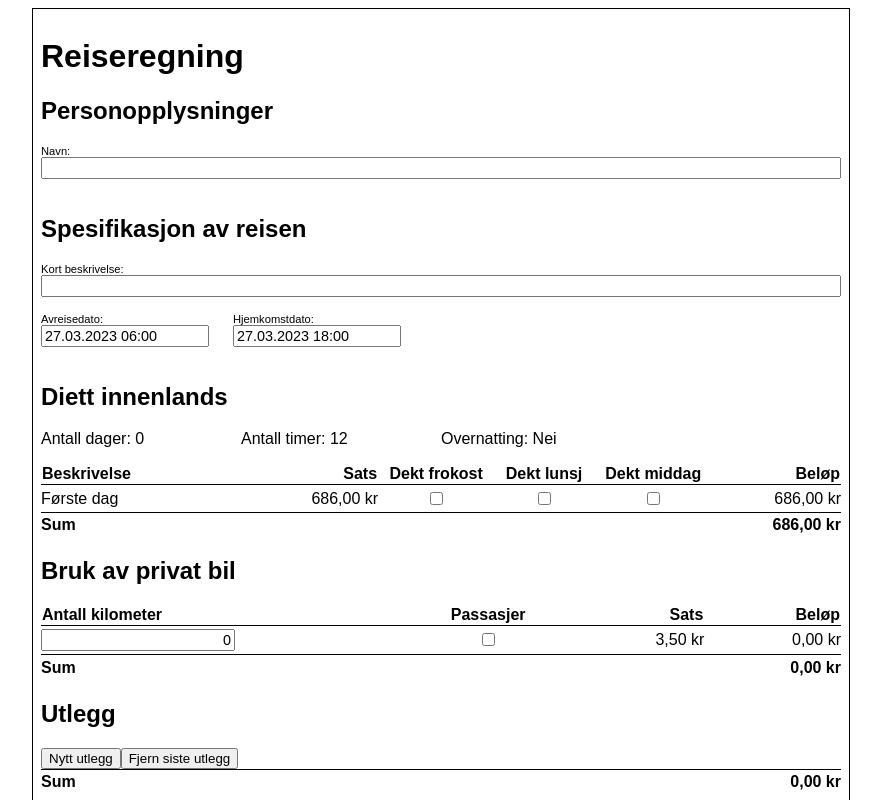
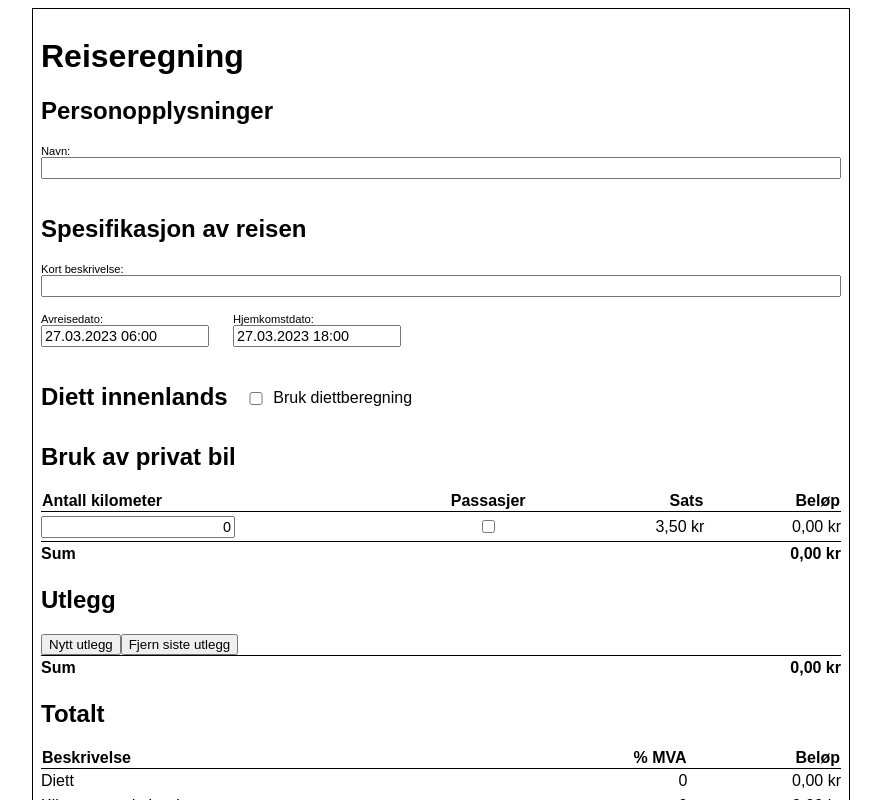
Before and after one commit to varianter/reiseregning, a React (Create React App) app: page / in a window 1280 px wide. Shown: the top 800 px of the page, without its empty margins (199-1080 px from the left). Built offline with nearby package versions, Linux system fonts and the light colour scheme.

Commit message:
korrigert til nye diettsatser, endret slik at diett default ikke beregnes, og lagt inn max-dato på expences2

```diff
--- a/src/App.js
+++ b/src/App.js
@@ -11,11 +11,12 @@ class App extends Component {
     super(props);
     this.state = {
       departDate: new Date().setHours(6, 0),
-      arrivalDate: new Date().setHours(18, 0),
+      arivalDate: new Date().setHours(18, 0),
       name: "",
       overNight: "",
       days: 0,
       hours: 0,
+      usePerDiem: false,
       perDiemDays: [],
       totalDiem: 0,
       mileage: { mileage: 0, rate: 3.5, amount: 0, passenger: false },
@@ -36,21 +37,22 @@ class App extends Component {
     this.calculate();
   }
 
+
   calculate() {
-    const dayPerDiem = 940;
-    const singleDayPerDiemShort = 369;
-    const singleDayPerDiemLong = 686;
+    const dayPerDiem = 977;
+    const singleDayPerDiemShort = 384;
+    const singleDayPerDiemLong = 713;
 
     const departDate = moment(this.state.departDate);
-    let arrivalDate = moment(this.state.arrivalDate);
+    let arivalDate = moment(this.state.arivalDate);
 
-    if (this.state.departDate > this.state.arrivalDate) {
-      arrivalDate = moment(this.state.departDate);
-      this.setState({ arrivalDate: this.state.departDate });
+    if (this.state.departDate > this.state.arivalDate) {
+      arivalDate = moment(this.state.departDate);
+      this.setState({ arivalDate: this.state.departDate });
     }
 
-    const days = arrivalDate.diff(departDate, "days");
-    const hours = arrivalDate.diff(departDate, "hours") - 24 * days;
+    const days = arivalDate.diff(departDate, "days");
+    const hours = arivalDate.diff(departDate, "hours") - 24 * days;
     const overNight = days > 0 ? "Ja" : "Nei";
 
     let perDiemDays = this.state.perDiemDays.slice(0, days + 1);
@@ -92,8 +94,8 @@ class App extends Component {
 
   calculateDiems() {
     let sum = 0;
-
     let perDiemDays = this.state.perDiemDays;
+    if(this.state.usePerDiem){
       perDiemDays.forEach((element) => {
         element.actualDiems = element.perDiem;
         if (element.breakfast) element.actualDiems -= element.perDiem * 0.2;
@@ -101,8 +103,15 @@ class App extends Component {
         if (element.dinner) element.actualDiems -= element.perDiem * 0.5;
         sum += element.actualDiems;
       });
+    }
     this.setState({ perDiemDays, totalDiem: sum });
   }
+
+  handleUsePerDiemChange = (e) => {
+    this.setState({ usePerDiem: e.target.checked }, this.calculateDiems);
+  };
+
+
 
   handleDetailsChange(name, value) {
     this.setState(
@@ -168,11 +177,13 @@ class App extends Component {
             handleDetailsChange={this.handleDetailsChange}
             departDate={this.state.departDate}
             departTime={this.state.departTime}
-            arrivalDate={this.state.arrivalDate}
-            arrivalTime={this.state.arrivalTime}
+            arivalDate={this.state.arivalDate}
+            arivalTime={this.state.arivalTime}
             />
           <Refund
             handleFreeMealChange={this.handleFreeMealChange}
+            handleUsePerDiemChange={this.handleUsePerDiemChange}
+            usePerDiem={this.state.usePerDiem}
             perDiemDays={this.state.perDiemDays}
             totalDiem={this.state.totalDiem}
             days={this.state.days}
@@ -187,7 +198,7 @@ class App extends Component {
             handleExpenseChange={this.handleExpenseChange}
             expenses={this.state.expenses}
             departDate={this.state.departDate}
-            arrivalDate={this.state.arrivalDate}
+            arivalDate={this.state.arivalDate}
           />
           <Summary
             mileage={this.state.mileage.amount}
--- a/src/Components/Details.js
+++ b/src/Components/Details.js
@@ -70,13 +70,13 @@ class Details extends React.Component {
             <label>
               <span>Hjemkomstdato:</span>
               <DatePicker
-                selected={this.props.arrivalDate}
+                selected={this.props.arivalDate}
                 showTimeSelect
                 timeFormat="HH:mm"
                 locale="nb"
                 timeCaption="Tid"
                 dateFormat="dd.MM.yyyy HH:mm"
-                onChange={value => this.onDateChange('arrivalDate', value)}
+                onChange={value => this.onDateChange('arivalDate', value)}
                 minDate={this.props.departDate}
               />
             </label>
--- a/src/Components/Expenses.js
+++ b/src/Components/Expenses.js
@@ -113,6 +113,7 @@ class Expenses extends React.Component {
           <td>
             <DatePicker
               minDate={this.props.departDate}
+              maxDate={this.props.arivalDate}
               placeholderText="Velg dato"
               selected={this.state[i + '-expenseDate']}
               locale="nb"
--- a/src/Components/Refund.css
+++ b/src/Components/Refund.css
@@ -52,3 +52,22 @@ td {
 .checkbox {
   text-align: center;
 }
+
+.h2-inline {
+  display: flex;
+  align-items: baseline;
+  gap: 1rem;
+}
+
+.label-inline {
+  width: 15rem;
+  display: flex;
+  align-items: center;
+  gap: 0.4rem;
+  font-weight: normal;
+  font-size: 1rem;
+}
+
+.checkbox-inline {
+  width: 1rem;
+}
--- a/src/Components/Refund.js
+++ b/src/Components/Refund.js
@@ -2,6 +2,7 @@ import React from 'react';
 import './Refund.css';
 
 class Refund extends React.Component {
+
   render() {
     let formatter = new Intl.NumberFormat('no-BM', {
       style: 'currency',
@@ -9,6 +10,7 @@ class Refund extends React.Component {
     });
 
     let perDiemsDays = [];
+    if (this.props.usePerDiem) {
       this.props.perDiemDays.forEach((element, i) => {
         perDiemsDays.push(
           <tr key={i}>
@@ -42,11 +44,26 @@ class Refund extends React.Component {
           </tr>
         );
       });
+    }
+
     let hideClass = this.props.totalDiem === 0 ? 'print-hidden' : '';
 
     return (
       <div className={hideClass}>
-        <h2>Diett innenlands</h2>
+        <h2 className="h2-inline">
+          Diett innenlands{' '}
+          <label className="label-inline">
+            <input
+                type="checkbox"
+                className='checkbox-inline'
+                checked={this.props.usePerDiem}
+                onChange={this.props.handleUsePerDiemChange}
+            />
+            Bruk diettberegning
+          </label>
+        </h2>
+        {this.props.usePerDiem && (
+        <div>
           <div className="summary">
             <span>Antall dager: {this.props.days} </span>
             <span>Antall timer: {this.props.hours} </span>
@@ -79,6 +96,8 @@ class Refund extends React.Component {
             </tbody>
           </table>
         </div>
+        )}
+      </div>
     );
   }
 }
```
Also changed, not shown: 1 other file (tests, documents, lock files or other folders). Lines whose indentation alone changed are shown as unchanged.
